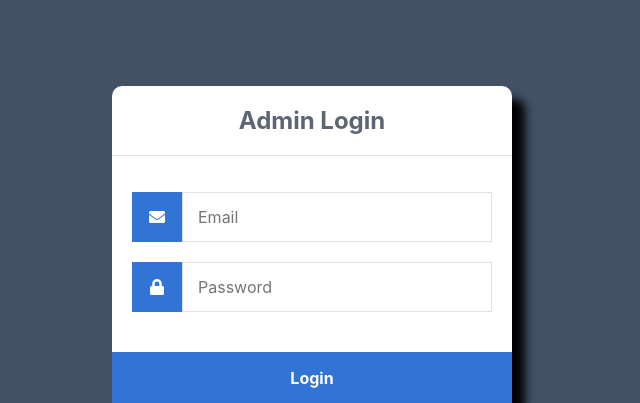
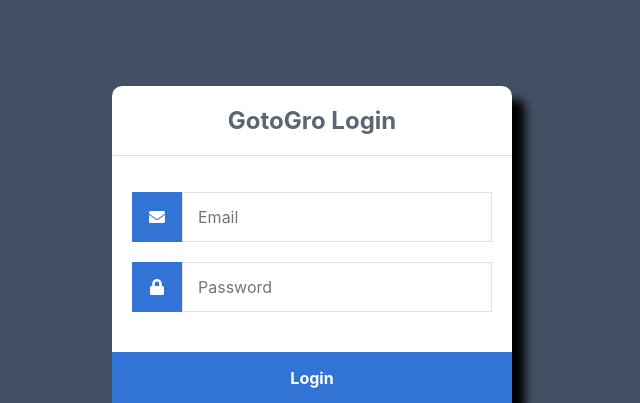
Before and after one commit to ras16/SWE20001-GotoGro-MRM, a PHP site: page /Login.php in a window 1280 px wide. Shown: the part 150-553 px from the top of the page, without its empty margins (328-968 px from the left). Run offline with PHP 8.4, Linux system fonts and the light colour scheme.

Commit message:
minor changes

```diff
--- a/Login.php
+++ b/Login.php
@@ -98,7 +98,7 @@
 	?>
 
 	<div class="login">
-		<h1>Admin Login</h1>
+		<h1>GotoGro Login</h1>
 		<div>
 			<label for="email">
 				<i class="fas fa-envelope "></i>
```
